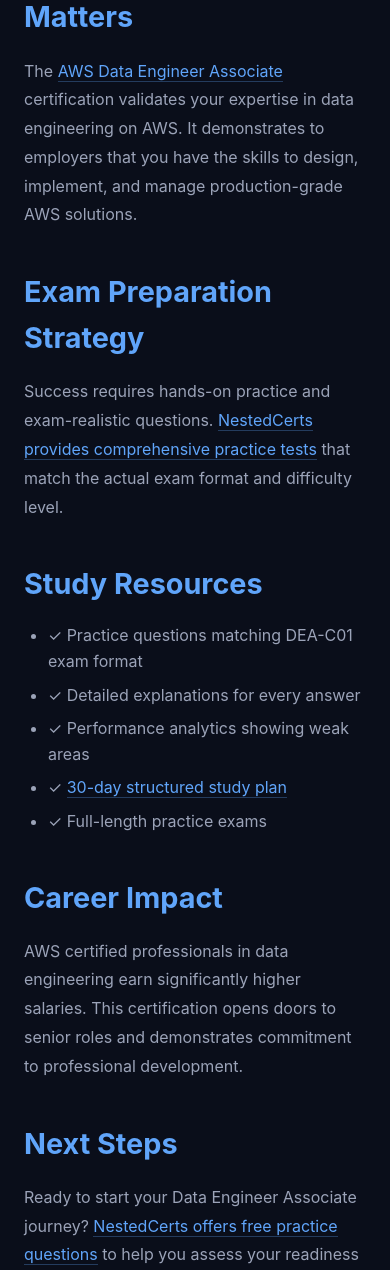
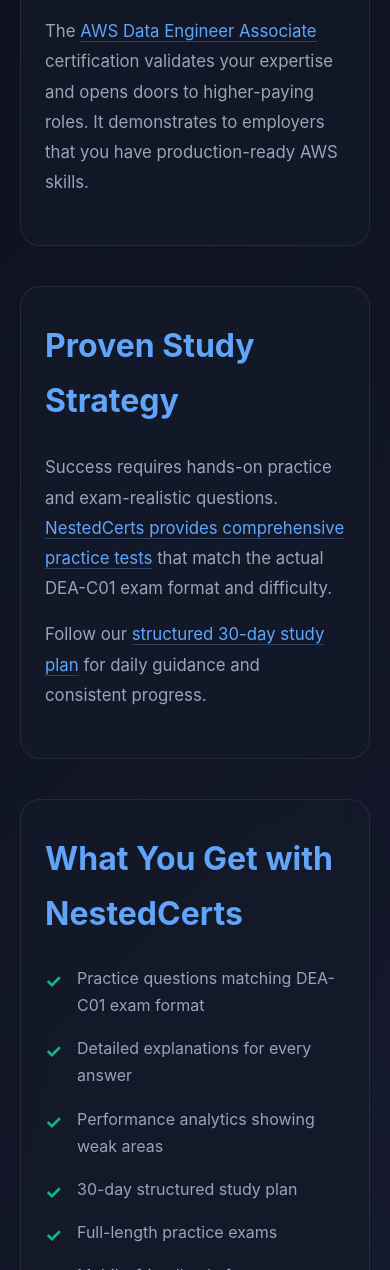
Before and after one commit to MrNimbus99/aws-data-engineer-guide, a plain HTML site: page index.html in a window 390 px wide. Shown: the part 730-2000 px from the top of the page. Drawn offline with Linux system fonts and the light colour scheme.

Commit message:
Modern redesign: gradient animations, better UX, mobile-optimized

```diff
--- a/index.html
+++ b/index.html
@@ -3,34 +3,80 @@
 <head>
 <meta charset="UTF-8">
 <meta name="viewport" content="width=device-width, initial-scale=1.0">
-<meta name="description" content="AWS Data Engineer Associate (DEA-C01) complete study guide. AWS Data Engineer Associate validates skills in designing and implementing data pipelines, analytics solutions, and data lakes on AWS.">
+<meta name="description" content="AWS Data Engineer Associate (DEA-C01) complete study guide. Design data pipelines, analytics solutions, and data lakes on AWS. Pass with NestedCerts.">
 <title>AWS Data Engineer Associate Guide | DEA-C01 Exam Prep 2026</title>
 <link rel="preconnect" href="https://nestedcerts.com">
-<style>*{margin:0;padding:0;box-sizing:border-box}body{font-family:-apple-system,BlinkMacSystemFont,'Segoe UI',sans-serif;background:#0a0e1a;color:#e8edf9;line-height:1.6}.container{max-width:1000px;margin:0 auto;padding:40px 24px}h1{font-size:2.5rem;margin-bottom:16px;background:linear-gradient(135deg,#60a5fa,#06b6d4);-webkit-background-clip:text;-webkit-text-fill-color:transparent}h2{font-size:1.8rem;margin:40px 0 16px;color:#60a5fa}p{color:#9ba3b8;margin-bottom:16px;line-height:1.8}a{color:#60a5fa;text-decoration:none;border-bottom:1px solid rgba(96,165,250,0.3)}a:hover{color:#06b6d4;border-bottom-color:#06b6d4}.cta{display:inline-block;padding:16px 32px;background:linear-gradient(135deg,#3b82f6,#60a5fa);color:white;border-radius:10px;font-weight:700;margin:24px 0;border:none}.cta:hover{transform:translateY(-2px);box-shadow:0 8px 30px rgba(59,130,246,0.4)}ul{margin:16px 0 16px 24px;color:#9ba3b8}li{margin-bottom:8px}</style>
+<style>* { margin: 0; padding: 0; box-sizing: border-box; }
+html { scroll-behavior: smooth; -webkit-font-smoothing: antialiased; }
+body { font-family: -apple-system, BlinkMacSystemFont, 'Segoe UI', 'Inter', sans-serif; background: linear-gradient(135deg, #0a0e1a 0%, #1a1f35 100%); color: #e8edf9; line-height: 1.7; }
+.container { max-width: 1100px; margin: 0 auto; padding: 60px 24px; }
+.hero { text-align: center; margin-bottom: 80px; animation: fadeInUp 0.8s ease; }
+@keyframes fadeInUp { from { opacity: 0; transform: translateY(30px); } to { opacity: 1; transform: translateY(0); } }
+.badge { display: inline-block; padding: 8px 16px; background: rgba(59, 130, 246, 0.15); border: 1px solid rgba(59, 130, 246, 0.3); border-radius: 100px; font-size: 0.85rem; font-weight: 600; color: #60a5fa; margin-bottom: 24px; text-transform: uppercase; letter-spacing: 0.05em; }
+h1 { font-size: clamp(2.5rem, 6vw, 4rem); font-weight: 800; line-height: 1.1; margin-bottom: 24px; background: linear-gradient(135deg, #60a5fa, #06b6d4, #8b5cf6); -webkit-background-clip: text; -webkit-text-fill-color: transparent; background-clip: text; letter-spacing: -0.02em; }
+.lead { font-size: 1.25rem; color: #9ba3b8; max-width: 700px; margin: 0 auto 32px; line-height: 1.8; }
+.cta { display: inline-flex; align-items: center; gap: 8px; padding: 16px 32px; background: linear-gradient(135deg, #3b82f6, #60a5fa); color: white; border-radius: 12px; font-weight: 700; text-decoration: none; margin: 16px 8px; transition: all 0.3s ease; box-shadow: 0 4px 20px rgba(59, 130, 246, 0.3); border: none; }
+.cta:hover { transform: translateY(-2px); box-shadow: 0 8px 30px rgba(59, 130, 246, 0.5); }
+.section { background: rgba(21, 27, 43, 0.6); border: 1px solid rgba(255, 255, 255, 0.08); border-radius: 20px; padding: 48px; margin-bottom: 40px; backdrop-filter: blur(10px); transition: all 0.3s ease; }
+.section:hover { border-color: rgba(59, 130, 246, 0.3); transform: translateY(-2px); }
+h2 { font-size: 2rem; margin-bottom: 24px; color: #60a5fa; font-weight: 700; }
+p { color: #9ba3b8; margin-bottom: 16px; line-height: 1.8; font-size: 1.05rem; }
+a { color: #60a5fa; text-decoration: none; border-bottom: 1px solid rgba(96, 165, 250, 0.3); transition: all 0.2s ease; }
+a:hover { color: #06b6d4; border-bottom-color: #06b6d4; }
+ul { margin: 24px 0; padding-left: 0; list-style: none; }
+li { margin-bottom: 16px; padding-left: 32px; position: relative; color: #9ba3b8; line-height: 1.7; }
+li::before { content: "✓"; position: absolute; left: 0; color: #10b981; font-weight: 700; font-size: 1.2rem; }
+.footer { margin-top: 80px; padding-top: 40px; border-top: 1px solid rgba(255, 255, 255, 0.1); text-align: center; color: #6b7280; font-size: 0.95rem; }
+.footer a { margin: 0 12px; }
+@media (max-width: 768px) { .container { padding: 40px 20px; } h1 { font-size: 2.5rem; } .section { padding: 32px 24px; } }</style>
 </head>
 <body>
 <div class="container">
-<h1>AWS Data Engineer Associate (DEA-C01) Complete Guide</h1>
-<p>AWS Data Engineer Associate validates skills in designing and implementing data pipelines, analytics solutions, and data lakes on AWS.</p>
-<a href="https://nestedcerts.com/articles/data-engineer" class="cta">Start DEA-C01 Prep on NestedCerts →</a>
-<h2>Why This Certification Matters</h2>
-<p>The <a href="https://nestedcerts.com/articles/data-engineer">AWS Data Engineer Associate</a> certification validates your expertise in data engineering on AWS. It demonstrates to employers that you have the skills to design, implement, and manage production-grade AWS solutions.</p>
-<h2>Exam Preparation Strategy</h2>
-<p>Success requires hands-on practice and exam-realistic questions. <a href="https://nestedcerts.com">NestedCerts provides comprehensive practice tests</a> that match the actual exam format and difficulty level.</p>
-<h2>Study Resources</h2>
+<div class="hero">
+<div class="badge">For Data Engineers</div>
+<h1>AWS Data Engineer Associate (DEA-C01)</h1>
+<p class="lead">Design data pipelines, analytics solutions, and data lakes on AWS.</p>
+<a href="https://nestedcerts.com/articles/data-engineer" class="cta">Start DEA-C01 Prep →</a>
+</div>
+
+<div class="section">
+<h2>Why This Certification?</h2>
+<p>The <a href="https://nestedcerts.com/articles/data-engineer">AWS Data Engineer Associate</a> certification validates your expertise and opens doors to higher-paying roles. It demonstrates to employers that you have production-ready AWS skills.</p>
+</div>
+
+<div class="section">
+<h2>Proven Study Strategy</h2>
+<p>Success requires hands-on practice and exam-realistic questions. <a href="https://nestedcerts.com">NestedCerts provides comprehensive practice tests</a> that match the actual DEA-C01 exam format and difficulty.</p>
+<p>Follow our <a href="https://nestedcerts.com/articles/30-day-path">structured 30-day study plan</a> for daily guidance and consistent progress.</p>
+</div>
+
+<div class="section">
+<h2>What You Get with NestedCerts</h2>
 <ul>
-<li>✓ Practice questions matching DEA-C01 exam format</li>
-<li>✓ Detailed explanations for every answer</li>
-<li>✓ Performance analytics showing weak areas</li>
-<li>✓ <a href="https://nestedcerts.com/articles/30-day-path">30-day structured study plan</a></li>
-<li>✓ Full-length practice exams</li>
+<li>Practice questions matching DEA-C01 exam format</li>
+<li>Detailed explanations for every answer</li>
+<li>Performance analytics showing weak areas</li>
+<li>30-day structured study plan</li>
+<li>Full-length practice exams</li>
+<li>Mobile-friendly platform</li>
 </ul>
+<a href="https://nestedcerts.com" class="cta">Start Free Practice →</a>
+</div>
+
+<div class="section">
 <h2>Career Impact</h2>
-<p>AWS certified professionals in data engineering earn significantly higher salaries. This certification opens doors to senior roles and demonstrates commitment to professional development.</p>
-<h2>Next Steps</h2>
-<p>Ready to start your Data Engineer Associate journey? <a href="https://nestedcerts.com">NestedCerts offers free practice questions</a> to help you assess your readiness and identify study priorities.</p>
-<a href="https://nestedcerts.com/certifications" class="cta">View All AWS Certifications →</a>
-<p style="margin-top:60px;padding-top:40px;border-top:1px solid rgba(255,255,255,0.1);text-align:center;color:#6b7280">© 2026 <a href="https://nestedcerts.com">NestedCerts</a> | <a href="https://nestedcerts.com/pricing">Pricing</a> | <a href="https://nestedcerts.com/help">Help</a></p>
+<p>AWS certified professionals earn significantly higher salaries. This certification demonstrates your commitment to excellence and validates your skills to employers worldwide.</p>
+</div>
+
+<div class="section">
+<h2>Ready to Get Certified?</h2>
+<p>Join thousands who passed their AWS Data Engineer Associate exam with <a href="https://nestedcerts.com">NestedCerts</a>. Start with free practice questions and see why our platform has a 92% pass rate.</p>
+<a href="https://nestedcerts.com/certifications" class="cta">View All Certifications →</a>
+</div>
+
+<div class="footer">
+<p>© 2026 <a href="https://nestedcerts.com">NestedCerts</a> | <a href="https://nestedcerts.com/pricing">Pricing</a> | <a href="https://nestedcerts.com/help">Help</a> | <a href="https://nestedcerts.com/certifications">All Certs</a></p>
+</div>
 </div>
 </body>
 </html>
```
